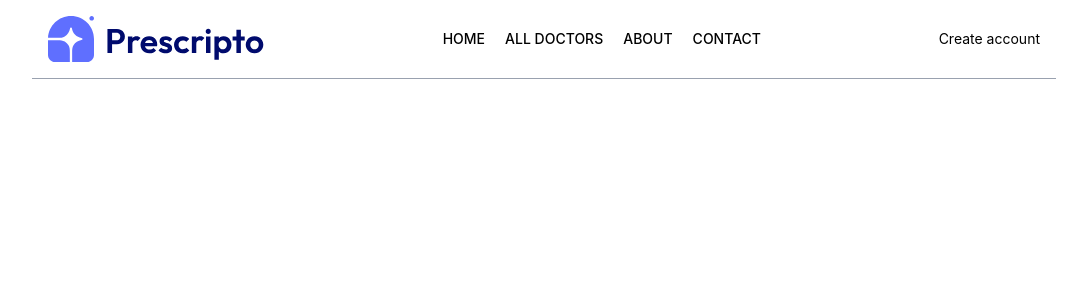
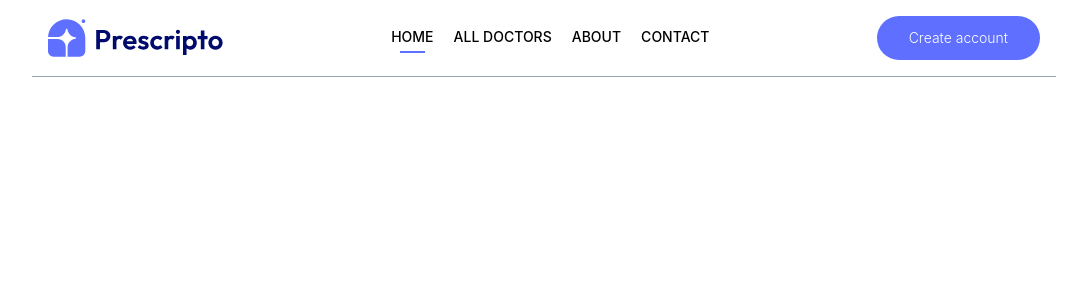
Before and after one commit to sagarsinghthakur002/hospital-Appointment-Booking-System, a React (Vite) app: page / in a window 1280 px wide. Shown: the top 300 px of the page, without its empty margins (96-1183 px from the left). Built offline with nearby package versions, Linux system fonts and the light colour scheme.

Commit message:
Refactor Navbar component and enhance styling; add navigation functionality

```diff
--- a/src/components/Navbar.jsx
+++ b/src/components/Navbar.jsx
@@ -1,12 +1,15 @@
-import React from 'react'
+import React, { use } from 'react'
 import { NavLink } from "react-router-dom"
 import { assets } from "../assets/assets.js";
+import { useNavigate } from "react-router-dom";
+const Navbar = () => {
 
-const Navbar = () => {
+    const navigate = useNavigate();
+
     return (
         <div className="flex justify-between items-center text-sm p-4 mb-5  border-b border-gray-400 ">
 
-            <img src={assets.logo} alt="logo" />
+            <img className="w-44 h-10 cursor-pointer" src={assets.logo} alt="logo " />
 
             <ul className="hidden md:flex items-start gap-5 font-medium" >
 
@@ -32,8 +35,9 @@
 
             </ul>
 
-            <div>
-                <button> Create account </button>
+            <div className="flex items-center gap-4">
+                <button onClick={()=> navigate("/login")}
+                 className='bg-primary text-white px-8 py-3 rounded-full font-light hidden md:block'> Create account </button>
             </div>
 
         </div>
--- a/src/index.css
+++ b/src/index.css
@@ -1,6 +1,8 @@
 @import "tailwindcss";
 
-
+.active hr{
+  @apply block
+}
 
 @theme {
   --color-primary: #5f6fff;
```
